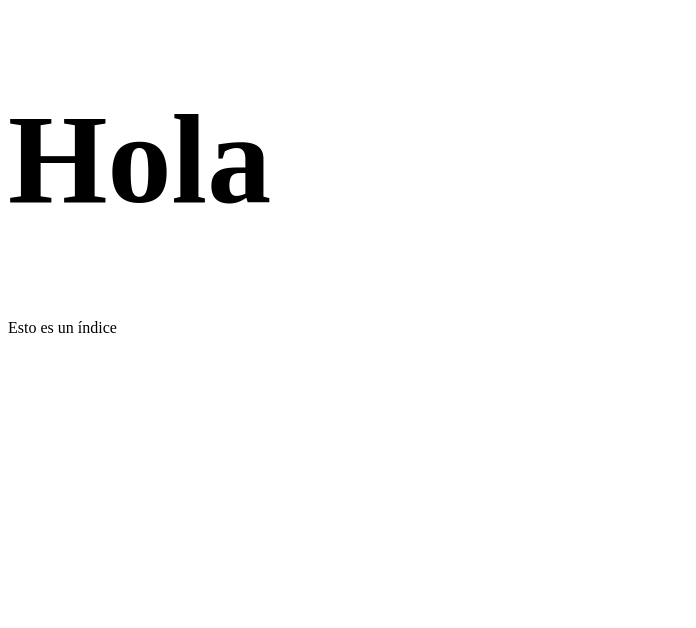
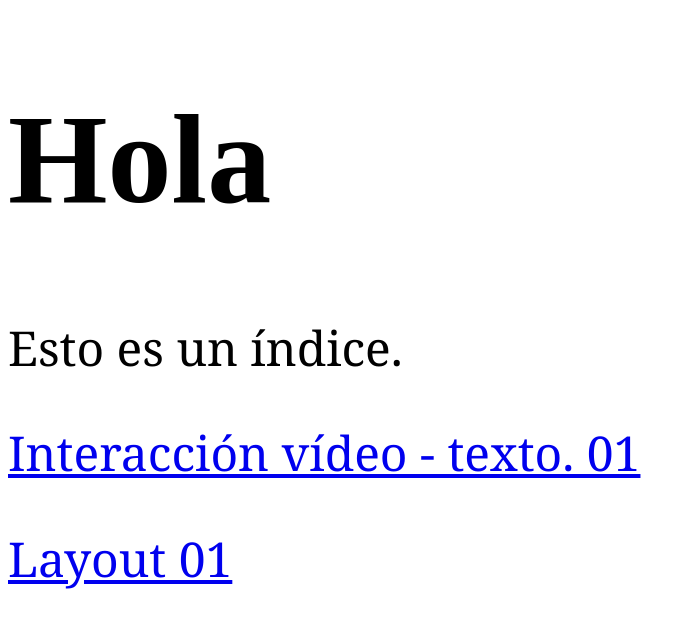
Before and after one commit to horacimad/testing.github.io, a plain HTML site: page index.html in a window 1280 px wide. Shown: the whole page, without its empty margins (0-696 px from the left). Drawn offline with Linux system fonts and the light colour scheme.

Commit message:
gathering

```diff
--- a/index.html
+++ b/index.html
@@ -15,7 +15,7 @@ p {
 	font-size: 3em;
 	font-family:Georgia;
 	line-height: 1.2;
-	color: #fff;
+	color: #000;
 }
 h1 {
 	font-size: 8em;
@@ -27,7 +27,9 @@ h1 {
 
 <div>
 	<h1>Hola</h1>
-	Esto es un índice
+	<p>Esto es un índice.</p>
+	<p><a href="01-scroll-video.html">Interacción vídeo - texto. 01</a></p>
+	<p><a href="thelayoutshead-master/layout01.html">Layout 01</a></p>
 
 </div>
 
```
Also changed, not shown: thelayoutsahead-master/layout01.html (renamed from thelayoutsahead-master/designit1.html).
